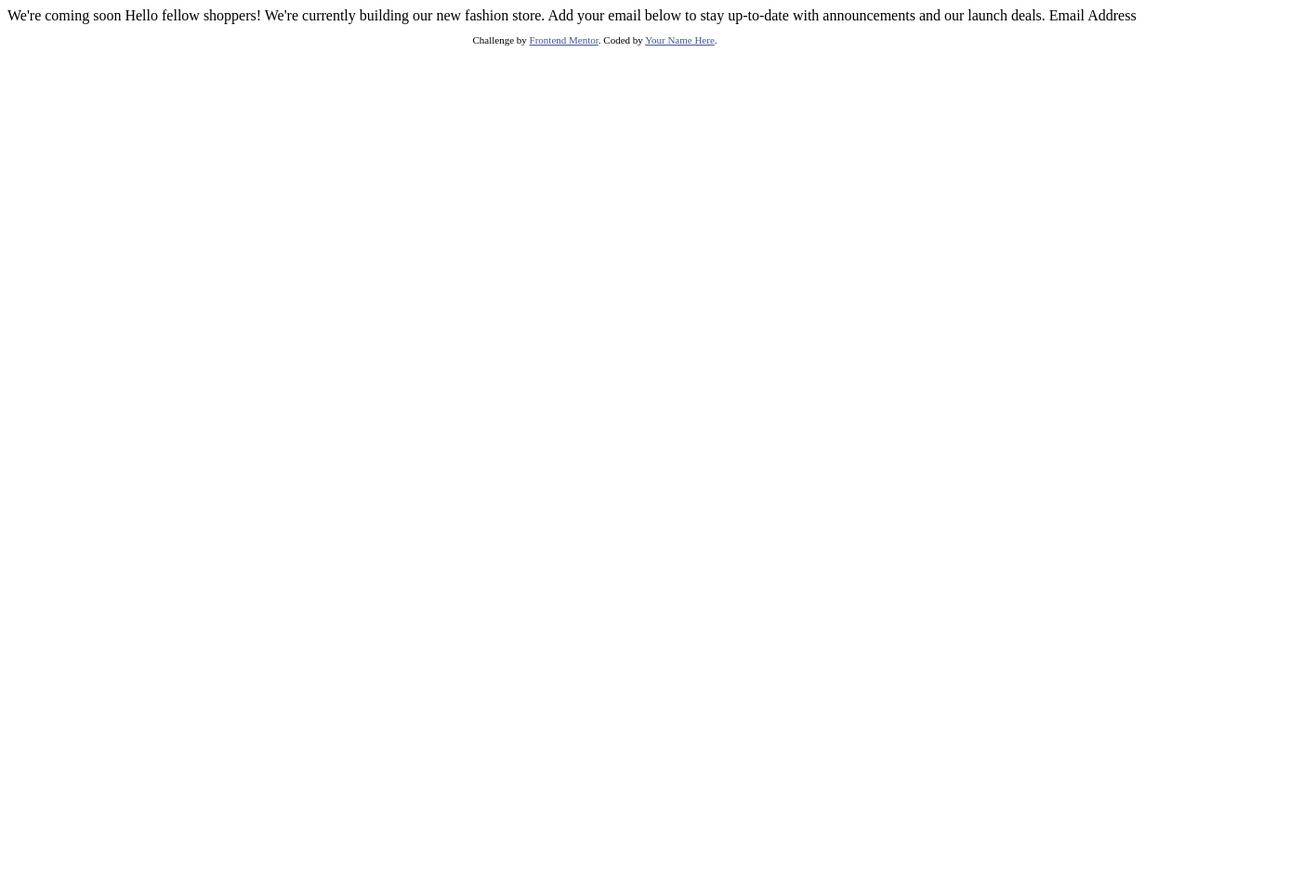
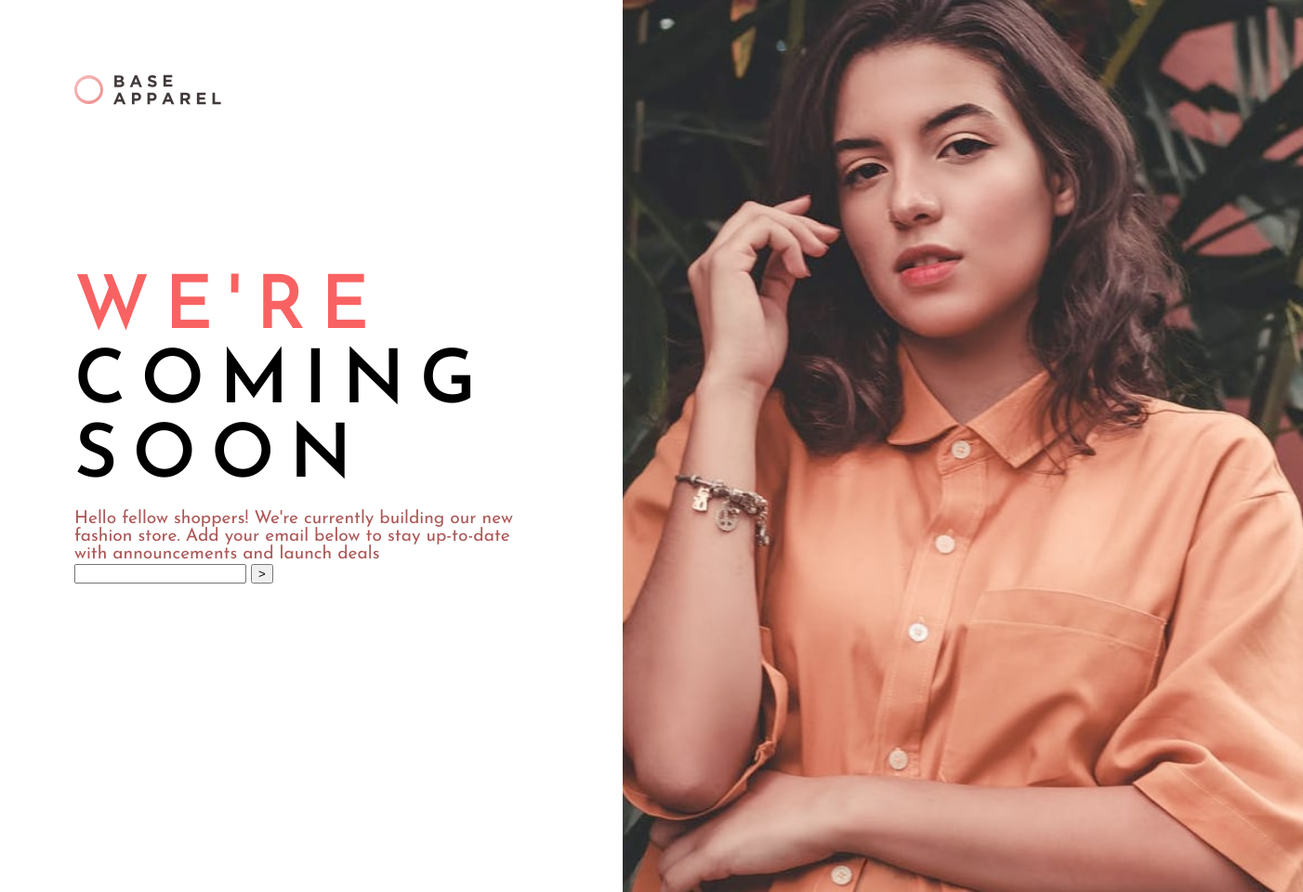
Before and after one commit to devguimaraes/Base-Apparel, a website: page index.html in a window 1280 px wide. Shown: the whole page at 93% size, 1402 px wide, since content can reach past the window. Before the commit the page ends 800 px from the top, so only its background shows below. Drawn offline with Linux system fonts and the light colour scheme.

Commit message:
:construction: Organizando arquivos e layout

```diff
--- /dev/null
+++ b/assets/CSS/header.css
@@ -0,0 +1,3 @@
+header {
+	padding-bottom: 10rem;
+}
--- /dev/null
+++ b/assets/CSS/img.css
@@ -0,0 +1,4 @@
+.foto-sobre-principal {
+	width: auto;
+	height: 100%;
+}
--- /dev/null
+++ b/assets/CSS/index.css
@@ -0,0 +1,18 @@
+@import url('https://fonts.googleapis.com/css2?family=Josefin+Sans:wght@300;400;600&display=swap');
+@import './header.css';
+@import './img.css';
+@import './sobre.css';
+
+body {
+	max-width: 1440px;
+	font-family: 'Josefin Sans', sans-serif;
+	font-size: 16px;
+}
+
+/* Estrutura principal da página */
+
+.conteudo {
+	box-sizing: border-box;
+	display: flex;
+
+}
--- /dev/null
+++ b/assets/CSS/reset.css
@@ -0,0 +1,135 @@
+/* http://meyerweb.com/eric/tools/css/reset/
+   v2.0 | 20110126
+   License: none (public domain)
+*/
+
+html,
+body,
+div,
+span,
+applet,
+object,
+iframe,
+h1,
+h2,
+h3,
+h4,
+h5,
+h6,
+p,
+blockquote,
+pre,
+a,
+abbr,
+acronym,
+address,
+big,
+cite,
+code,
+del,
+dfn,
+em,
+img,
+ins,
+kbd,
+q,
+s,
+samp,
+small,
+strike,
+strong,
+sub,
+sup,
+tt,
+var,
+b,
+u,
+i,
+center,
+dl,
+dt,
+dd,
+ol,
+ul,
+li,
+fieldset,
+form,
+label,
+legend,
+table,
+caption,
+tbody,
+tfoot,
+thead,
+tr,
+th,
+td,
+article,
+aside,
+canvas,
+details,
+embed,
+figure,
+figcaption,
+footer,
+header,
+hgroup,
+menu,
+nav,
+output,
+ruby,
+section,
+summary,
+time,
+mark,
+audio,
+video {
+	margin: 0;
+	padding: 0;
+	border: 0;
+	font-size: 100%;
+	font: inherit;
+	vertical-align: baseline;
+}
+
+/* HTML5 display-role reset for older browsers */
+article,
+aside,
+details,
+figcaption,
+figure,
+footer,
+header,
+hgroup,
+menu,
+nav,
+section {
+	display: block;
+}
+
+body {
+	line-height: 1;
+}
+
+ol,
+ul {
+	list-style: none;
+}
+
+blockquote,
+q {
+	quotes: none;
+}
+
+blockquote:before,
+blockquote:after,
+q:before,
+q:after {
+	content: '';
+	content: none;
+}
+
+table {
+	border-collapse: collapse;
+	border-spacing: 0;
+}
--- /dev/null
+++ b/assets/CSS/sobre.css
@@ -0,0 +1,31 @@
+.conteudo-sobre {
+	display: flex;
+	flex-direction: column;
+	width: 50vw;
+	height: 100vh;
+	margin: 5rem 5rem;
+
+}
+
+.sobre-titulo {
+	font-size: 5rem;
+	font-weight: 600;
+	padding: 1rem 0;
+	letter-spacing: 1rem;
+}
+
+
+.sobre--cor {
+	color: hsl(0, 93%, 68%);
+}
+
+
+.sobre-paragrafo {
+	color: hsl(0, 34%, 51%);
+	font-size: 1.2rem;
+	font-weight: 500;
+}
+
+.foto-sobre {
+	width: 50vw;
+}
--- a/index.html
+++ b/index.html
@@ -1,33 +1,46 @@
 <!DOCTYPE html>
-<html lang="en">
+<html lang="pt-br">
+
 <head>
-  <meta charset="UTF-8">
-  <meta name="viewport" content="width=device-width, initial-scale=1.0"> <!-- displays site properly based on user's device -->
+	<meta charset="UTF-8">
+	<meta name="viewport" content="width=device-width, initial-scale=1.0">
 
-  <link rel="icon" type="image/png" sizes="32x32" href="./images/favicon-32x32.png">
+	<meta name="keywords" content="criacao de site, site responsivo, html, css, javascritp">
+	<meta name="robots" content="index, follow">
+	<!-- displays site properly based on user's device -->
+	<link rel="icon" type="image/png" sizes="32x32" href="./images/favicon-32x32.png">
+	<meta name="description" content="conteudo descritivo vai aqui">
+	<title>Frontend Mentor | Base Apparel coming soon page</title>
+	<link rel="stylesheet" href="./assets/CSS/reset.css">
+	<link rel="stylesheet" href="./assets/CSS/index.css">
 
-  <title>Frontend Mentor | Base Apparel coming soon page</title>
+</head>
 
-  <!-- Feel free to remove these styles or customise in your own stylesheet 👍 -->
-  <style>
-    .attribution { font-size: 11px; text-align: center; }
-    .attribution a { color: hsl(228, 45%, 44%); }
-  </style>
-</head>
 <body>
+	<div class="conteudo">
+		<section class="conteudo-sobre">
+			<header>
+				<img src="./assets/images/logo.svg" alt="logtipo" srcset="">
+			</header>
+			<main>
+				<section class="sobre">
+					<h1 class="sobre-titulo"><span class="sobre--cor">WE'RE</span> COMING SOON</h1>
+					<p class="sobre-paragrafo">Hello fellow shoppers! We're currently building our new
+						fashion store. Add your email below to stay up-to-date with announcements and launch deals
+					</p>
+					<label for="email" name="email">
+						<input type="email" name="email" id="email" required>
+						<button type="submit">></button>
+					</label>
+				</section>
+		</section>
+		<section class="foto-sobre">
+			<img src="./assets/images/hero-desktop.jpg" alt="foto Principal" class="foto-sobre-principal" srcset="">
+		</section>
+		</main>
+	</div>
+	<footer>
+	</footer>
+</body>
 
-  We're coming soon
-
-  Hello fellow shoppers! We're currently building our new fashion store.
-  Add your email below to stay up-to-date with announcements and our launch deals.
-
-  Email Address
-
-  <footer>
-    <p class="attribution">
-      Challenge by <a href="https://www.frontendmentor.io?ref=challenge" target="_blank">Frontend Mentor</a>.
-      Coded by <a href="#">Your Name Here</a>.
-    </p>
-  </footer>
-</body>
 </html>
```
Also changed, not shown: assets/design/active-states.jpg (renamed from design/active-states.jpg), assets/design/desktop-design.jpg (renamed from design/desktop-design.jpg), assets/design/desktop-preview.jpg (renamed from design/desktop-preview.jpg), assets/design/mobile-design.jpg (renamed from design/mobile-design.jpg), assets/images/bg-pattern-desktop.svg (renamed from images/bg-pattern-desktop.svg), assets/images/favicon-32x32.png (renamed from images/favicon-32x32.png), assets/images/hero-desktop.jpg (renamed from images/hero-desktop.jpg), assets/images/hero-mobile.jpg (renamed from images/hero-mobile.jpg), assets/images/icon-arrow.svg (renamed from images/icon-arrow.svg), assets/images/icon-error.svg (renamed from images/icon-error.svg), assets/images/logo.svg (renamed from images/logo.svg).
